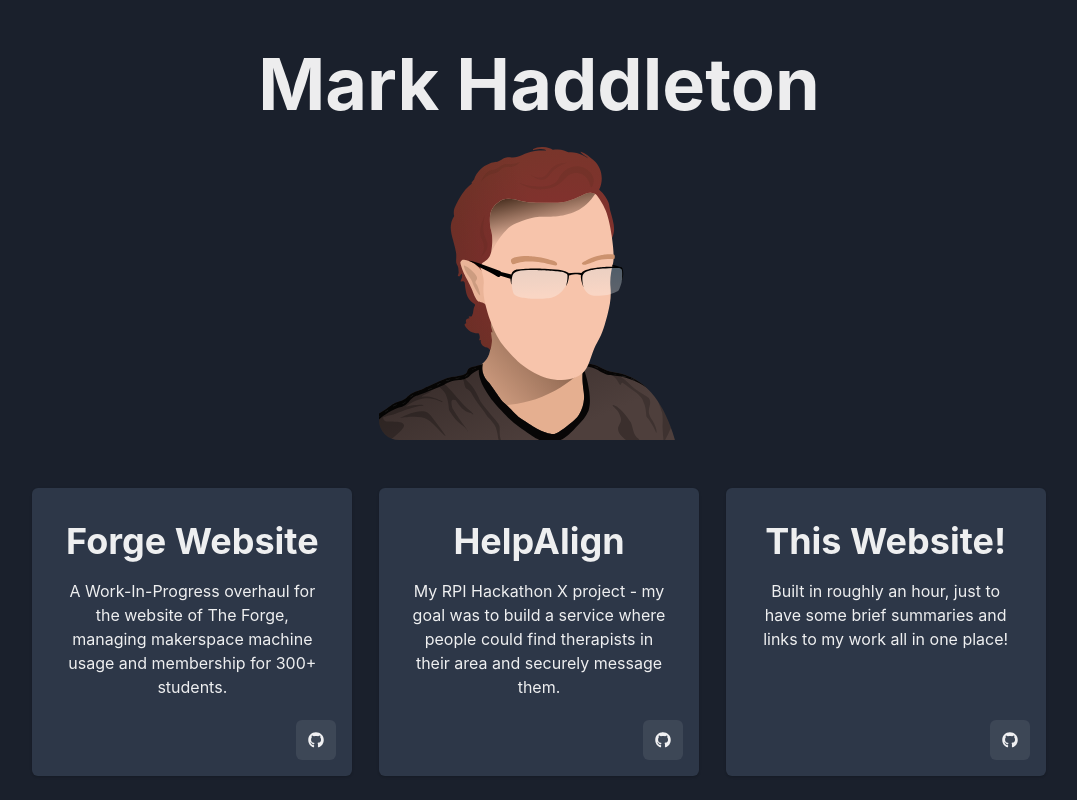
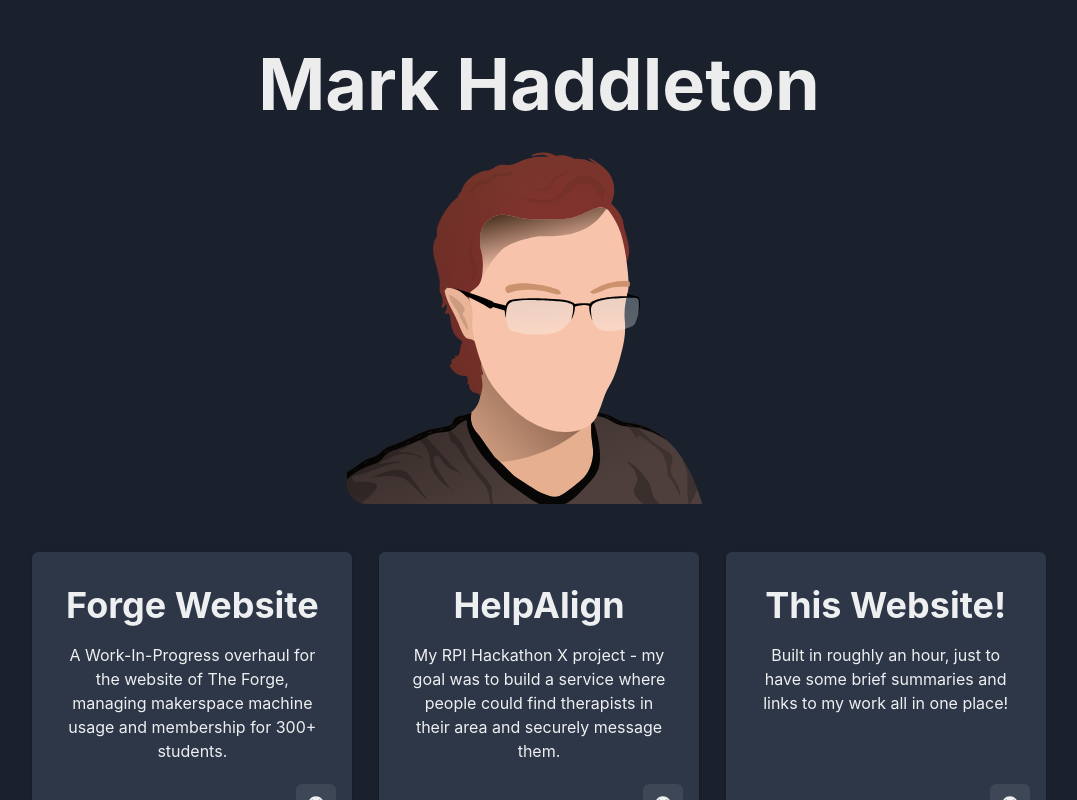
Before and after one commit to BreadInvasion/portfolio, a React (Vite) app: page / in a window 1280 px wide. Shown: the top 800 px of the page, without its empty margins (101-1178 px from the left). Built offline with nearby package versions, Linux system fonts and the light colour scheme.

Commit message:
Adjusted portrait size

```diff
--- a/src/App.tsx
+++ b/src/App.tsx
@@ -39,7 +39,7 @@ function App() {
   return (
     <Box textAlign={"center"}>
       <Heading marginTop={12} size={"4xl"}>Mark Haddleton</Heading>
-      <Image maxW={["70%", "50%", "25%"]} marginLeft={"auto"} marginRight={"auto"} borderRadius={20} src={Portrait}/>
+      <Image maxW={["70%", "60%", "30%"]} marginLeft={"auto"} marginRight={"auto"} borderRadius={20} src={Portrait}/>
       <SimpleGrid spacing={4} minChildWidth={"80"} maxWidth={["90%", "90%", "80%"]} justifyItems={"center"} marginLeft={"auto"} marginRight={"auto"} marginTop={8}>
         {projectInfo.map((value: Project) => {return <ProjectCard projectName={value.projectName} description={value.description} githubLink={value.githubLink} />})}
       </SimpleGrid>
```
